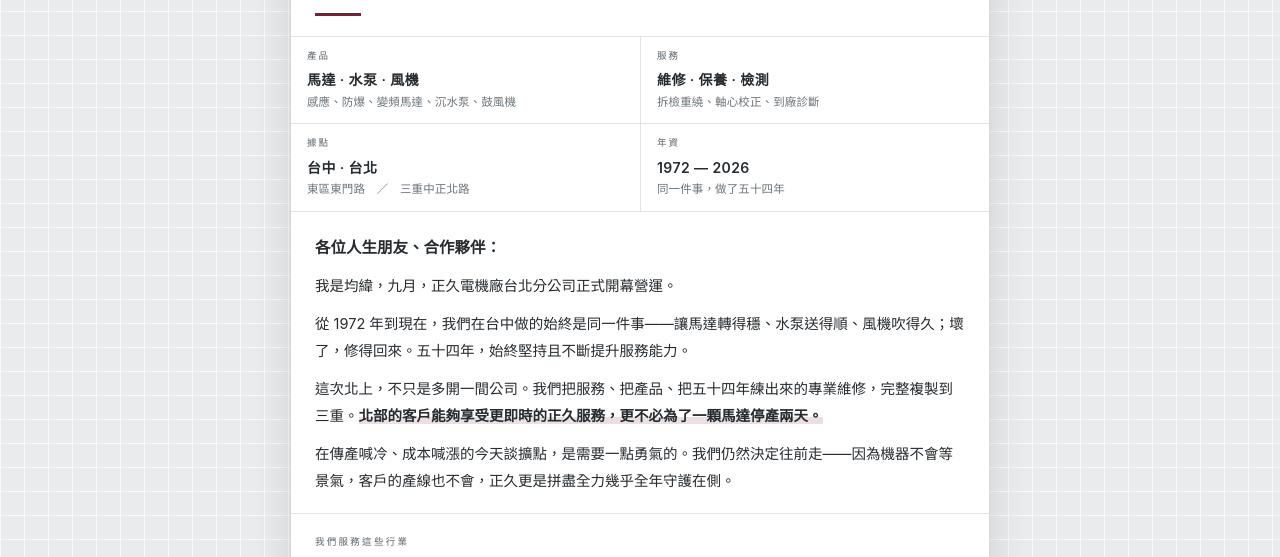
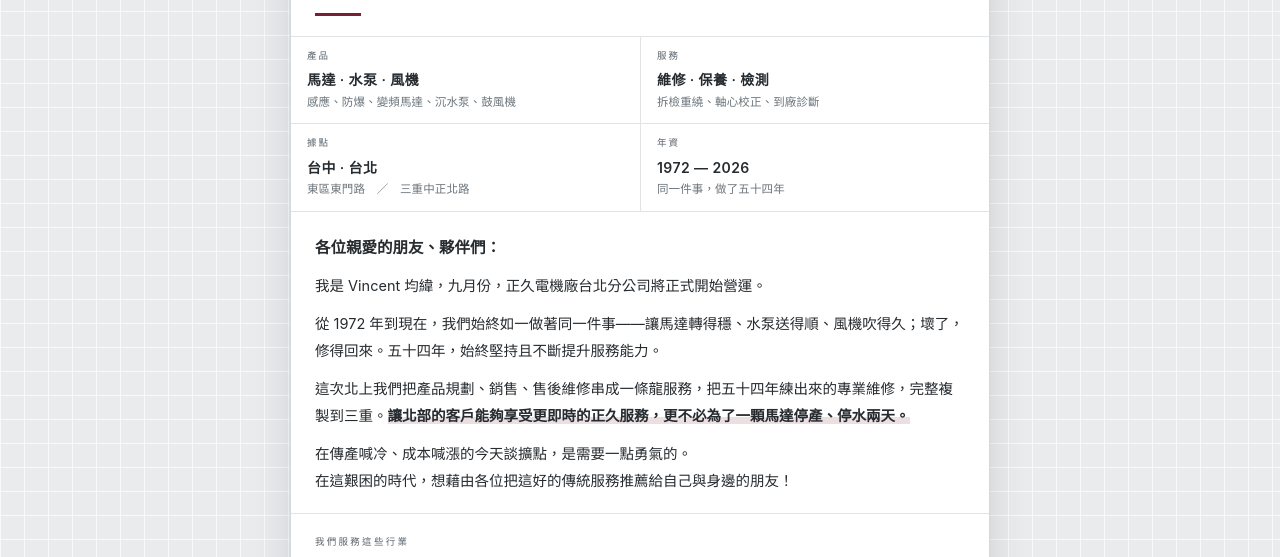
Before and after one commit to chooseck8892-commits/masahisa_taipei, a plain HTML site: page index.html in a window 1280 px wide. Shown: the part 349-906 px from the top of the page. Drawn offline with nearby package versions, Linux system fonts and the light colour scheme.

Commit message:
Add files via upload

```diff
--- a/index.html
+++ b/index.html
@@ -30,7 +30,7 @@ const CONFIG = {
 
   // given：可選。若自動取名不正確（複姓、雙名等），在此手動指定。
   managers: [
-    { id:"ceo",   name:"洪均緯", given:"", title:"總經理",       phone:"0933-050970" },
+    { id:"ceo",   name:"洪均緯", given:"Vincent 均緯", title:"總經理",       phone:"0933-050970" },
     { id:"mgmt",  name:"洪妙芬", given:"", title:"管理部 經理",   phone:"0933-406902" },
     { id:"tech",  name:"洪立軒", given:"", title:"技術部 主任",   phone:"0955-749349" },
     { id:"sales", name:"洪巍",   given:"", title:"業務部 經理",   phone:"0923-313190" },
@@ -341,11 +341,11 @@ img,svg{max-width:100%}
   </section>
 
   <section class="letter">
-    <p class="salute">各位人生朋友、合作夥伴：</p>
-    <p>我是<span id="m-given">均緯</span>，九月，正久電機廠台北分公司正式開幕營運。</p>
-    <p>從 1972 年到現在，我們在台中做的始終是同一件事——讓馬達轉得穩、水泵送得順、風機吹得久；壞了，修得回來。五十四年，始終堅持且不斷提升服務能力。</p>
-    <p>這次北上，不只是多開一間公司。我們把服務、把產品、把五十四年練出來的專業維修，完整複製到三重。<strong>北部的客戶能夠享受更即時的正久服務，更不必為了一顆馬達停產兩天。</strong></p>
-    <p>在傳產喊冷、成本喊漲的今天談擴點，是需要一點勇氣的。我們仍然決定往前走——因為機器不會等景氣，客戶的產線也不會，正久更是拼盡全力幾乎全年守護在側。</p>
+    <p class="salute">各位親愛的朋友、夥伴們：</p>
+    <p>我是 <span id="m-given">Vincent 均緯</span>，九月份，正久電機廠台北分公司將正式開始營運。</p>
+    <p>從 1972 年到現在，我們始終如一做著同一件事——讓馬達轉得穩、水泵送得順、風機吹得久；壞了，修得回來。五十四年，始終堅持且不斷提升服務能力。</p>
+    <p>這次北上我們把產品規劃、銷售、售後維修串成一條龍服務，把五十四年練出來的專業維修，完整複製到三重。<strong>讓北部的客戶能夠享受更即時的正久服務，更不必為了一顆馬達停產、停水兩天。</strong></p>
+    <p>在傳產喊冷、成本喊漲的今天談擴點，是需要一點勇氣的。<br>在這艱困的時代，想藉由各位把這好的傳統服務推薦給自己與身邊的朋友！</p>
   </section>
 
   <section class="sectors">
@@ -404,6 +404,9 @@ img,svg{max-width:100%}
         <div class="sv-q"><div class="sv-label">想給 <span class="bless-name">洪均緯</span> 的一句鼓勵<span class="opt">點選或自填，可並用</span></div>
           <div class="opts" data-q="bless" data-mode="many"></div>
           <input type="text" id="f-bless" placeholder="也可以自己寫一句…"></div>
+
+        <div class="sv-q"><div class="sv-label">會想把我們推薦給誰？<span class="opt">選填</span></div>
+          <input type="text" id="f-refer" placeholder="例如：同業朋友、水電師傅、某某公司…"></div>
 
         <button class="sv-send" id="sv-send" type="button">送出問卷</button>
         <div class="sv-msg" id="sv-msg"></div>
@@ -624,6 +627,7 @@ img,svg{max-width:100%}
       brands: withOther("brand"), equipment: withOther("equip"),
       strengths: withOther("strong"), improvements: withOther("improve"),
       blessing: bless.join("、"),
+      refer: $("f-refer").value.trim(),
       page: window.location.href
     };
   }
```
